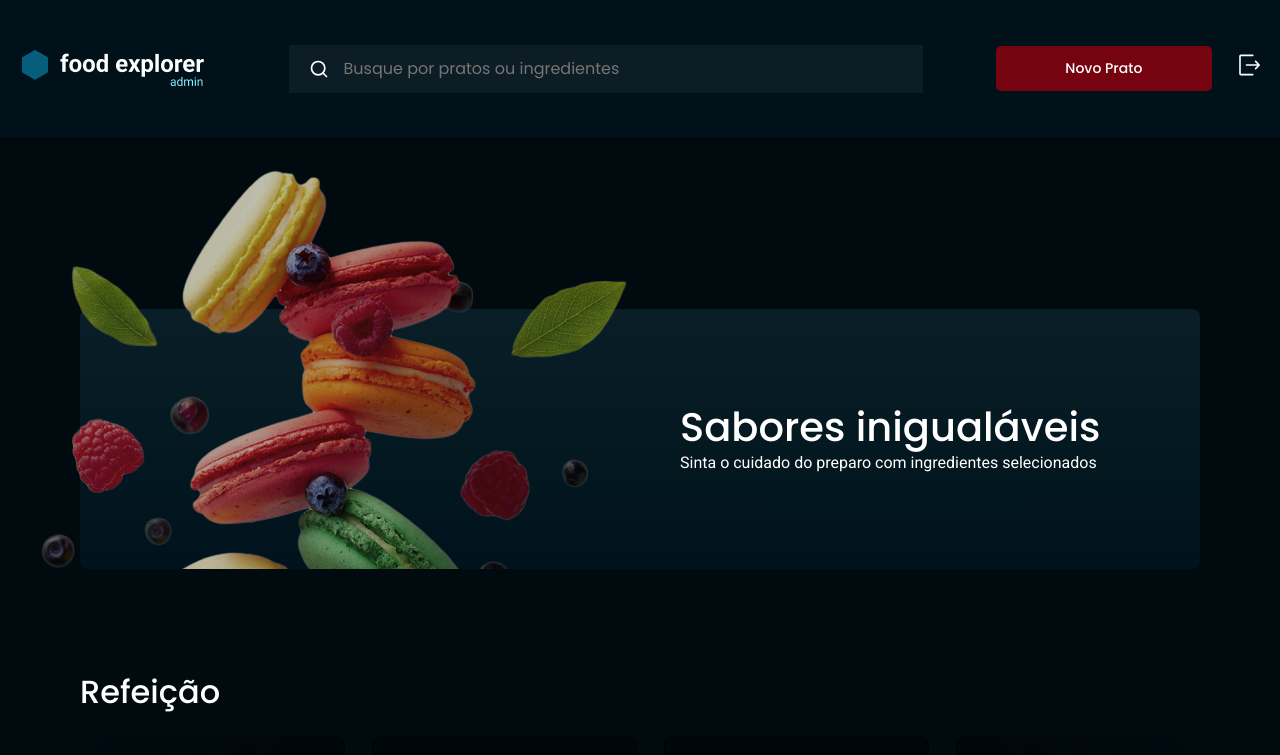
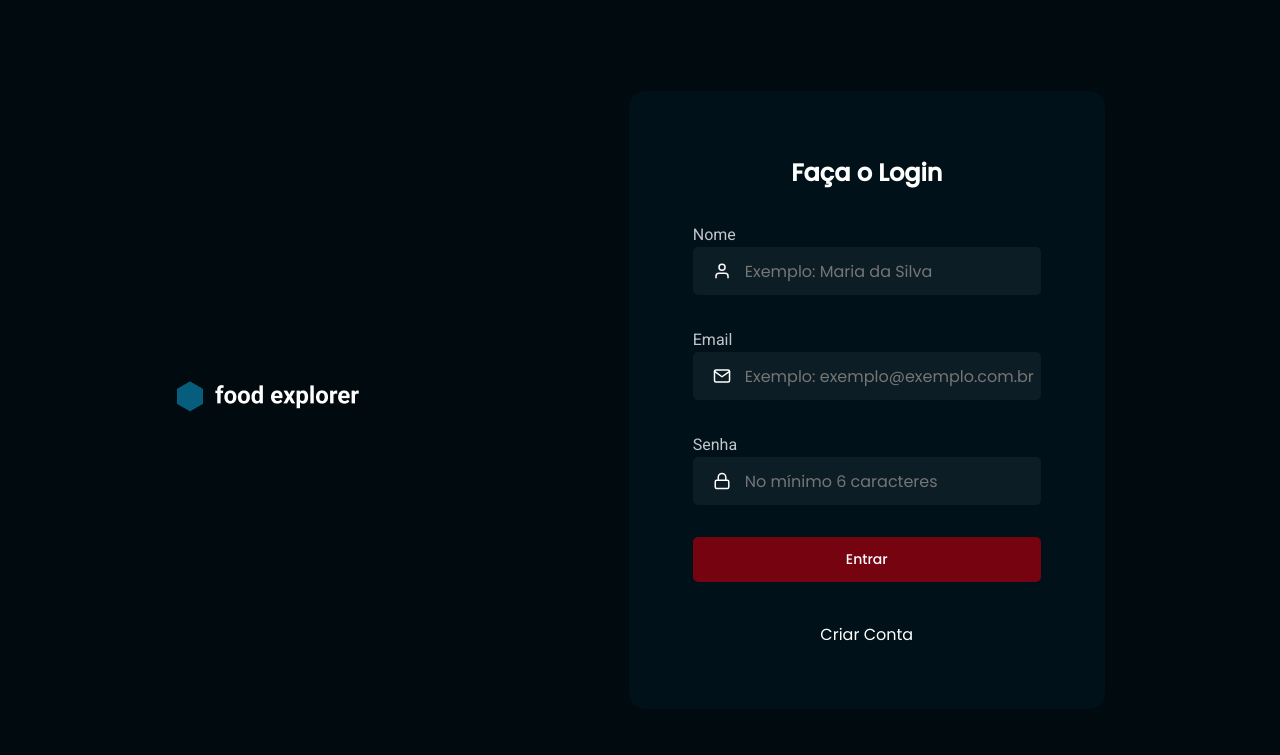
Before and after one commit to valdemirfilho/foodexplorer-test, a React (Vite) app: page / in a window 1280 px wide. Shown: the top 755 px of the page. Built offline with nearby package versions, Linux system fonts and the light colour scheme.

Commit message:
Adicionado Telas de SignUp e SignIn

```diff
--- a/src/Components/Header/styles.js
+++ b/src/Components/Header/styles.js
@@ -110,7 +110,7 @@ export const DesktopContainer = styled.div`
   display: flex;
   flex-direction: row;
   align-items: center;
-  justify-content: space-around;
+  justify-content: center;
   gap: 3.2rem;
   background-color: ${({ theme }) => theme.COLORS.DARK_600};
 
--- a/src/Components/Input/styles.js
+++ b/src/Components/Input/styles.js
@@ -8,11 +8,12 @@ export const Container = styled.div`
   gap: 1.4rem;
   background-color: ${({ theme }) => theme.COLORS.DARK_900};
   padding-left: 2rem;
+  border-radius: 0.5rem;
 
   > input {
     height: 4.8rem;
     border: none;
-    border-radius: 0.5px;
+    width: 100%;
     background: transparent;
     color: ${({ theme }) => theme.COLORS.LIGHT_500};
   }
--- a/src/main.jsx
+++ b/src/main.jsx
@@ -3,13 +3,13 @@ import ReactDOM from "react-dom/client";
 import { ThemeProvider } from "styled-components";
 import GlobalStyle from "./styles/global";
 import theme from "./styles/theme";
-import { Home } from "./pages/UserPages/Home";
+import { SignUp } from "./pages/LoginPages/SignUp";
 
 ReactDOM.createRoot(document.getElementById("root")).render(
   <React.StrictMode>
     <ThemeProvider theme={theme}>
       <GlobalStyle />
-      <Home />
+      <SignUp />
     </ThemeProvider>
   </React.StrictMode>
 );
--- /dev/null
+++ b/src/pages/LoginPages/SignIn/styles.js
@@ -0,0 +1,82 @@
+import styled from "styled-components";
+
+export const Container = styled.div`
+  display: flex;
+  flex-direction: column;
+  justify-content: center;
+  padding: 0 4.7rem;
+  height: 100vh;
+  width: 100%;
+  > header {
+    align-self: center;
+  }
+
+  @media (min-width: 820px) {
+    flex-direction: row;
+    align-items: center;
+    justify-content: space-around;
+  }
+`;
+
+export const Form = styled.form`
+  display: flex;
+  flex-direction: column;
+
+  > main {
+    h2 {
+      margin-bottom: 3.2rem;
+      display: none;
+    }
+
+    label {
+      font-family: "Roboto";
+      color: ${({ theme }) => theme.COLORS.LIGHT_400};
+    }
+
+    input {
+      color: ${({ theme }) => theme.COLORS.LIGHT_100};
+    }
+
+    .input-wrapper {
+      div:nth-child(2) {
+        margin-top: 0.8rem;
+        margin-bottom: 2.4rem;
+      }
+    }
+
+    a {
+      display: flex;
+      align-items: center;
+      justify-content: center;
+
+      font-size: 1.6rem;
+      line-height: 2.1rem;
+      color: ${({ theme }) => theme.COLORS.BASE_COLOR};
+      text-align: center;
+      margin-top: 4.2rem;
+    }
+
+    button {
+      margin-top: 3.2rem;
+    }
+  }
+  @media (min-width: 820px) {
+    background-color: ${({ theme }) => theme.COLORS.DARK_700};
+    padding: 6.4rem;
+    border-radius: 1.6rem;
+
+    > main {
+      h2 {
+        display: block;
+        text-align: center;
+      }
+
+      > div {
+        div {
+          border: 1px solid ${({ theme }) => theme.COLORS.LIGHT_100};
+        }
+      }
+    }
+    width: 47.6rem;
+  }
+`;
--- /dev/null
+++ b/src/pages/LoginPages/SignUp/index.jsx
@@ -0,0 +1,46 @@
+import { Container, Form } from "./styles";
+import { Input } from "../../../components/Input";
+import { FiMail, FiLock, FiUser } from "react-icons/fi";
+import { Button } from "../../../components/Button";
+import logoDesktop from "../../../assets/logoDesktop.png";
+
+export function SignUp() {
+  return (
+    <Container>
+      <header>
+        <img src={logoDesktop} alt="" />
+      </header>
+      <Form>
+        <main>
+          <h2>Faça o Login</h2>
+          <div className="input-wrapper">
+            <label htmlFor="name">Nome</label>
+            <Input
+              type="text"
+              icon={FiUser}
+              placeholder="Exemplo: Maria da Silva"
+              id={"name"}
+            />
+            <label htmlFor="email">Email</label>
+            <Input
+              type="email"
+              icon={FiMail}
+              placeholder="Exemplo: exemplo@exemplo.com.br"
+              id={"email"}
+            />
+            <label htmlFor="password">Senha</label>
+            <Input
+              type="password"
+              icon={FiLock}
+              placeholder="No mínimo 6 caracteres"
+              id={"password"}
+            />
+            <Button title={"Entrar"} />
+          </div>
+
+          <a to="/register"> Criar Conta</a>
+        </main>
+      </Form>
+    </Container>
+  );
+}
--- /dev/null
+++ b/src/pages/LoginPages/SignUp/styles.js
@@ -0,0 +1,75 @@
+import styled from "styled-components";
+
+export const Container = styled.div`
+  display: flex;
+  flex-direction: column;
+  justify-content: center;
+  padding: 0 4.7rem;
+  height: 100vh;
+  width: 100%;
+  > header {
+    align-self: center;
+  }
+
+  @media (min-width: 820px) {
+    flex-direction: row;
+    align-items: center;
+    justify-content: space-around;
+  }
+`;
+
+export const Form = styled.form`
+  display: flex;
+  flex-direction: column;
+
+  > main {
+    > div {
+      div {
+        margin-bottom: 3.2rem;
+      }
+    }
+    h2 {
+      margin-bottom: 3.2rem;
+      display: none;
+    }
+
+    label {
+      font-family: "Roboto";
+      color: ${({ theme }) => theme.COLORS.LIGHT_400};
+      margin-bottom: 1rem;
+    }
+
+    input {
+      color: ${({ theme }) => theme.COLORS.LIGHT_100};
+    }
+
+    a {
+      display: flex;
+      align-items: center;
+      justify-content: center;
+
+      font-size: 1.6rem;
+      line-height: 2.1rem;
+      color: ${({ theme }) => theme.COLORS.BASE_COLOR};
+      text-align: center;
+      margin-top: 4.2rem;
+    }
+
+    button {
+      margin-top: 3.2rem;
+    }
+  }
+  @media (min-width: 820px) {
+    background-color: ${({ theme }) => theme.COLORS.DARK_700};
+    padding: 6.4rem;
+    border-radius: 1.6rem;
+
+    > main {
+      h2 {
+        display: block;
+        text-align: center;
+      }
+    }
+    width: 47.6rem;
+  }
+`;
```
Also changed, not shown: src/pages/LoginPages/SignIn/index.jsx (added, +39 -0 lines).
